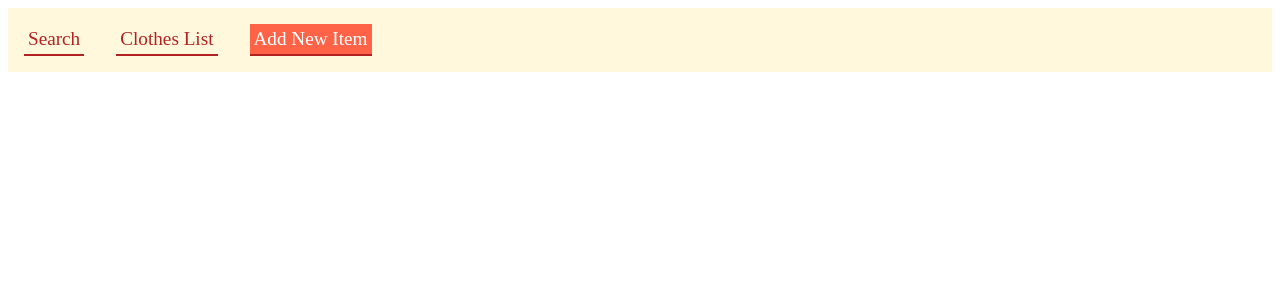
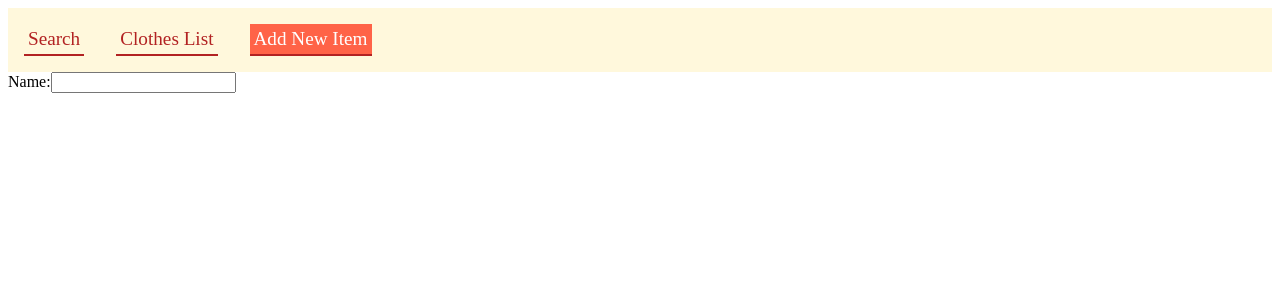
Before and after one commit to pdutra201/Phase-2-Project, a React (Create React App) app: page /addnewitem in a window 1280 px wide. Shown: the top 300 px of the page. Built offline with nearby package versions, Linux system fonts and the light colour scheme; no server answers.

Commit message:
updated app.js

```diff
--- a/src/components/App.js
+++ b/src/components/App.js
@@ -2,6 +2,7 @@ import './App.css';
 import Navbar from './Navbar';
 import ClothesList from './ClothesList';
 import Search from './Search';
+import NewItem from './NewItem';
 import React, {useEffect, useState} from 'react';
 import { Route, Routes } from "react-router-dom";
 
@@ -12,12 +13,14 @@ function App() {
       .then(resp => resp.json())
       .then(data => setItemList(data))
 },[])
+
   return (
     <div >
       <Navbar />
       <Routes>
         <Route path="/" element={<Search />}/>
         <Route path="/clotheslist" element={<ClothesList itemList={itemList}/>}/>
+        <Route path="/addnewitem" element={<NewItem/>}/>
       </Routes>
 
     </div>
--- a/src/components/NewItem.js
+++ b/src/components/NewItem.js
@@ -1,7 +1,14 @@
 import React from "react";
 
 function NewItem(){
+    return(
+        <form>
+            <label>Name:</label>
+            <input type="text" name="name"/>
+            <br/>
 
+        </form>
+    )
 }
 
 export default NewItem
```
